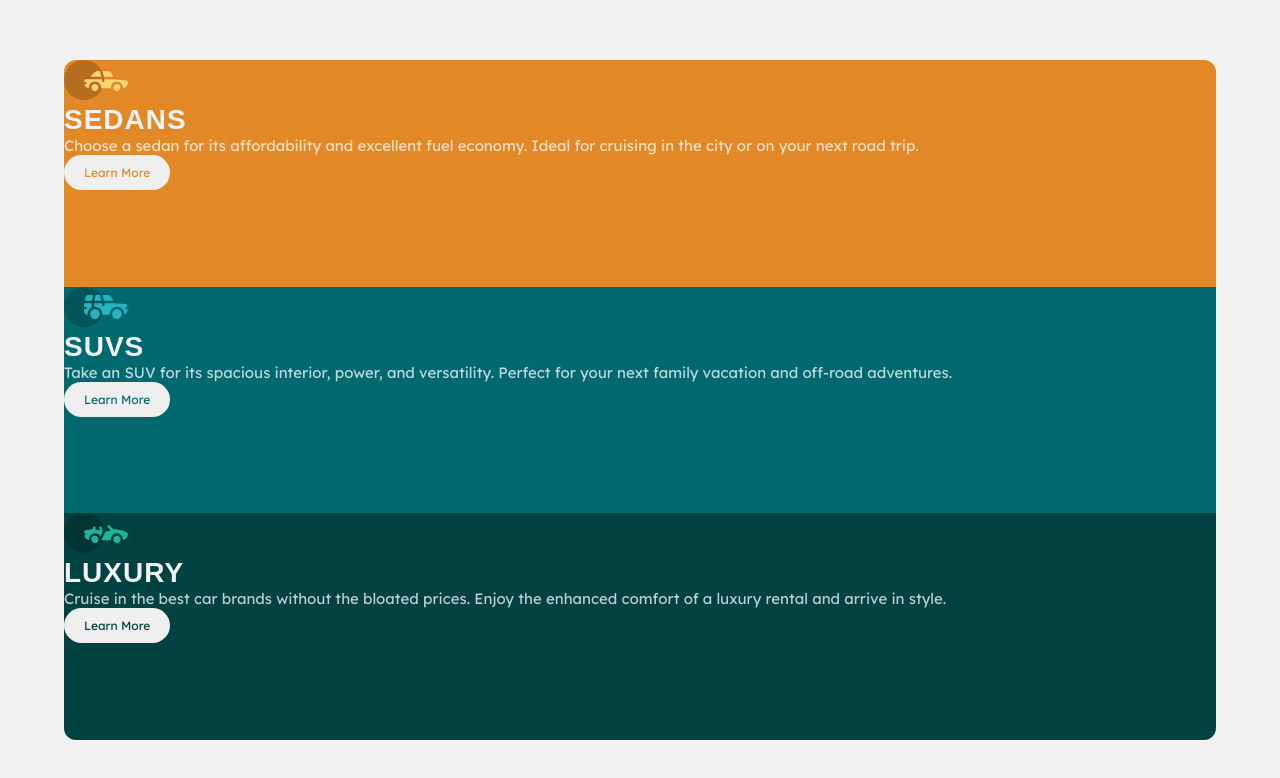
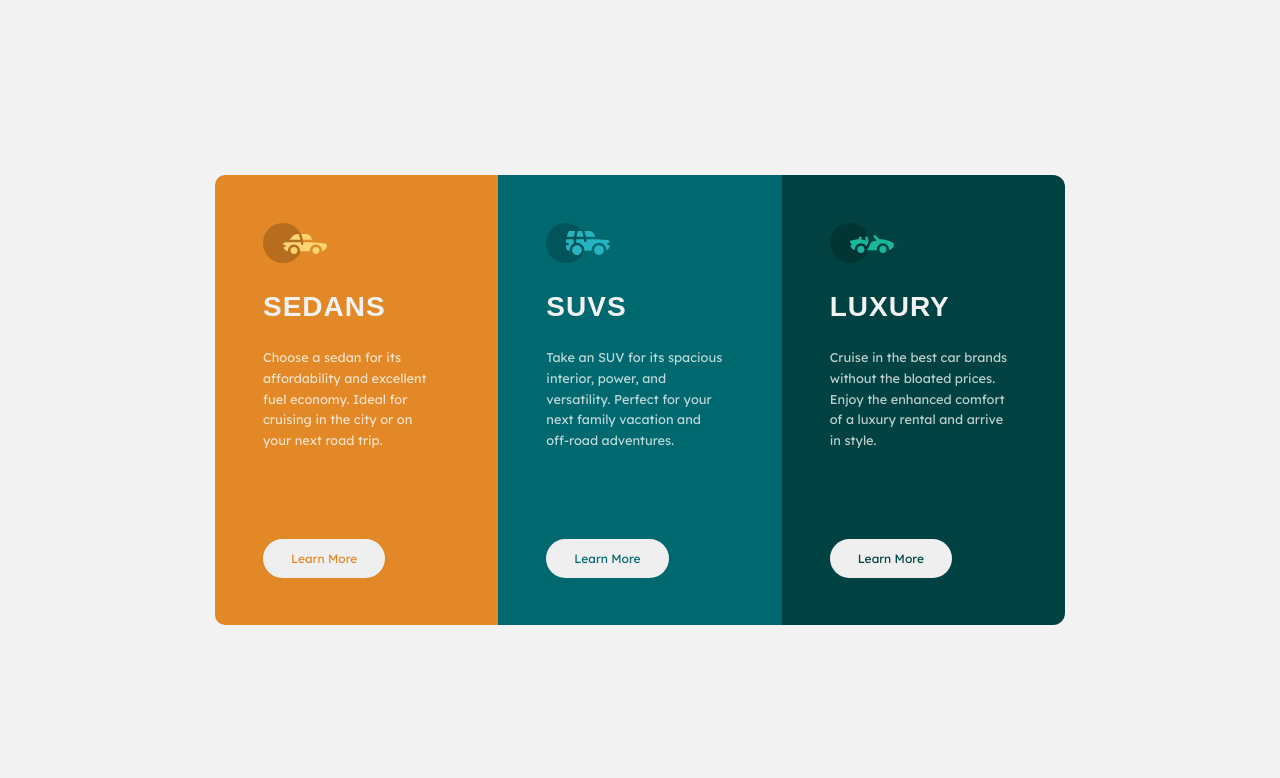
Before and after one commit to Jbugglin/3-column-preview, a plain HTML site: page index.html in a window 1280 px wide. Drawn offline with Linux system fonts and the light colour scheme; a web font is replaced by a local one.

Commit message:
Finished
I updated a few styling issues with the mobile viewport, finished the desktop. Will submit, take notes and move on.

```diff
--- a/style.css
+++ b/style.css
@@ -36,6 +36,7 @@ body {
 
 main {
     width: 90dvw;
+    max-width: 330px;
     height: 85vh;
     display: flex;
     flex-direction: column;
@@ -45,6 +46,11 @@ main {
 section {
     height: 100%;
     width: 100%;
+    padding: 1rem 3rem;
+}
+
+section img {
+    margin: 2rem 0rem 0rem;
 }
 
 section h1 {
@@ -56,6 +62,7 @@ section h1 {
     text-transform: uppercase;
     letter-spacing: 1px;
     font-size: var(--h1-font-size);
+    margin: 1.5rem 0rem 0rem;
 }
 
 section p {
@@ -64,6 +71,10 @@ section p {
     font-optical-sizing: auto;
     font-weight: var(--lightweight-lexDec);
     font-style: normal;
+    margin: 1.5rem 0rem 0rem;
+    width: 100%;
+    line-height: 1.625;
+    font-size: 0.95rem;
 }
 
 button {
@@ -75,11 +86,12 @@ button {
     font-weight: var(--lightweight-lexDec);
     font-style: normal;
     font-size: 12px;
+    margin: 1.5rem 0rem;
 }
 
 #sedan-section {
     background-color: var(--bright-orange);
-    border-radius: 0.75rem 0.75rem 0rem 0rem;
+    border-radius: 0.625rem 0.625rem 0rem 0rem;
 }
 
 #sedan-section button {
@@ -96,7 +108,7 @@ button {
 
 #luxury-section {
     background-color: var(--very-dark-cyan);
-    border-radius: 0rem 0rem 0.75rem 0.75rem;
+    border-radius: 0rem 0rem 0.625rem 0.625rem;
 }
 
 #luxury-section button {
@@ -113,3 +125,52 @@ footer {
 
 .attribution { font-size: 11px; text-align: center; }
 .attribution a { color: hsl(228, 45%, 44%); }
+
+@media only screen and (min-width: 1024px) {
+    main {
+        max-width: 850px;
+        flex-direction: row;
+        height: 450px;
+    }
+
+
+    #sedan-section {
+        background-color: var(--bright-orange);
+        border-radius: 0.625rem 0rem 0rem 0.625rem;
+    }
+
+    #luxury-section {
+        background-color: var(--very-dark-cyan);
+        border-radius: 0rem 0.75rem 0.75rem 0rem;
+    }
+
+    section p {
+        margin: 1.5rem 0rem 4rem;
+        font-size: 0.8rem;
+        width: 95%;
+    }
+
+    button {
+        padding: 0.75rem 1.75rem;
+    }
+
+    section button:hover {
+        border: 2px solid var(--para-transparent-white);
+        cursor: pointer;
+    }
+
+    #sedan-section button:hover {
+        background-color: var(--bright-orange);
+        color: var(--para-transparent-white);
+    }
+
+    #suv-section button:hover {
+        background-color: var(--dark-cyan);
+        color: var(--para-transparent-white);
+    }
+
+    #luxury-section button:hover {
+        background-color: var(--very-dark-cyan);
+        color: var(--para-transparent-white);
+    }
+}
```
